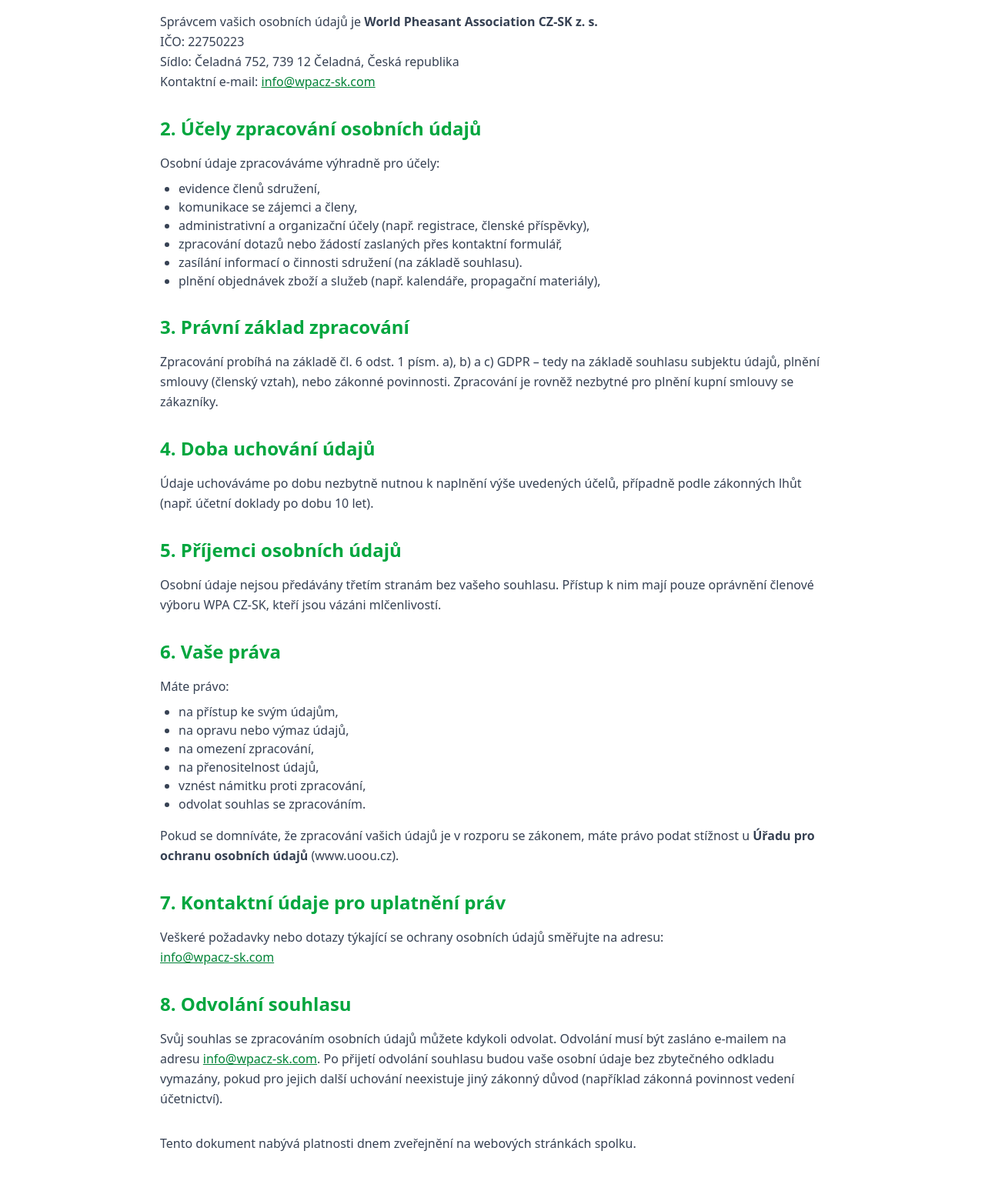
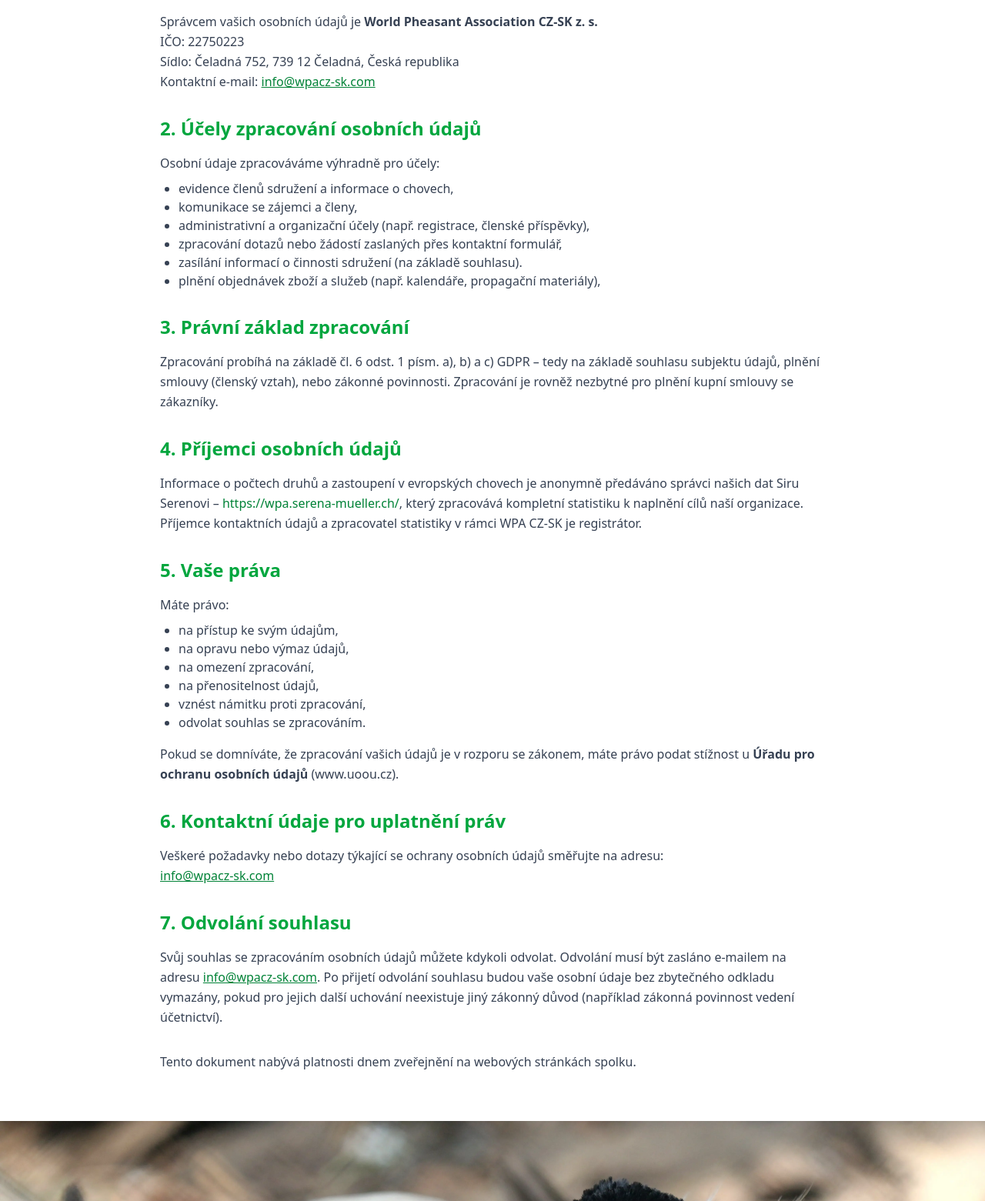
Before and after one commit to matus-kocik/wpa-cz-sk, a Django app: page /gdpr/ in a window 1280 px wide. Shown: the part 845-2406 px from the top of the page at 77% size. Run offline with Django 5.2, Linux system fonts and the light colour scheme; some libraries are stand-ins or nearby versions.

Commit message:
update terms gdpr and memterms

```diff
--- a/templates/gdpr.html
+++ b/templates/gdpr.html
@@ -21,7 +21,7 @@
             <h2 class="text-2xl font-semibold text-green-600 mt-8 mb-4">2. Účely zpracování osobních údajů</h2>
             <p class="text-gray-700 leading-relaxed mb-2">Osobní údaje zpracováváme výhradně pro účely:</p>
             <ul class="list-disc pl-6 mt-2 mb-4 text-gray-700">
-                <li>evidence členů sdružení,</li>
+                <li>evidence členů sdružení a informace o chovech,</li>
                 <li>komunikace se zájemci a členy,</li>
                 <li>administrativní a organizační účely (např. registrace, členské příspěvky),</li>
                 <li>zpracování dotazů nebo žádostí zaslaných přes kontaktní formulář,</li>
@@ -33,17 +33,12 @@
                 Zpracování probíhá na základě čl. 6 odst. 1 písm. a), b) a c) GDPR – tedy na základě souhlasu subjektu údajů,
                 plnění smlouvy (členský vztah), nebo zákonné povinnosti. Zpracování je rovněž nezbytné pro plnění kupní smlouvy se zákazníky.
             </p>
-            <h2 class="text-2xl font-semibold text-green-600 mt-8 mb-4">4. Doba uchování údajů</h2>
+            <h2 class="text-2xl font-semibold text-green-600 mt-8 mb-4">4. Příjemci osobních údajů</h2>
             <p class="text-gray-700 leading-relaxed mb-4">
-                Údaje uchováváme po dobu nezbytně nutnou k naplnění výše uvedených účelů, případně podle zákonných lhůt
-                (např. účetní doklady po dobu 10 let).
+                Informace o počtech druhů a zastoupení v evropských chovech je anonymně předáváno správci našich dat Siru Serenovi –
+                <a href="https://wpa.serena-mueller.ch/" target="_blank" rel="noopener" class="text-green-700 hover:underline">https://wpa.serena-mueller.ch/</a>, který zpracovává kompletní statistiku k naplnění cílů naší organizace. Příjemce kontaktních údajů a zpracovatel statistiky v rámci WPA CZ-SK je registrátor.
             </p>
-            <h2 class="text-2xl font-semibold text-green-600 mt-8 mb-4">5. Příjemci osobních údajů</h2>
-            <p class="text-gray-700 leading-relaxed mb-4">
-                Osobní údaje nejsou předávány třetím stranám bez vašeho souhlasu. Přístup k nim mají pouze oprávnění členové výboru
-                WPA CZ-SK, kteří jsou vázáni mlčenlivostí.
-            </p>
-            <h2 class="text-2xl font-semibold text-green-600 mt-8 mb-4">6. Vaše práva</h2>
+            <h2 class="text-2xl font-semibold text-green-600 mt-8 mb-4">5. Vaše práva</h2>
             <p class="text-gray-700 leading-relaxed mb-2">Máte právo:</p>
             <ul class="list-disc pl-6 mt-2 mb-4 text-gray-700">
                 <li>na přístup ke svým údajům,</li>
@@ -57,13 +52,13 @@
                 Pokud se domníváte, že zpracování vašich údajů je v rozporu se zákonem, máte právo podat stížnost u
                 <strong>Úřadu pro ochranu osobních údajů</strong> (www.uoou.cz).
             </p>
-            <h2 class="text-2xl font-semibold text-green-600 mt-8 mb-4">7. Kontaktní údaje pro uplatnění práv</h2>
+            <h2 class="text-2xl font-semibold text-green-600 mt-8 mb-4">6. Kontaktní údaje pro uplatnění práv</h2>
             <p class="text-gray-700 leading-relaxed mb-4">
                 Veškeré požadavky nebo dotazy týkající se ochrany osobních údajů směřujte na adresu:
                 <br>
                 <a href="mailto:info@wpacz-sk.com" class="text-green-700 underline">info@wpacz-sk.com</a>
             </p>
-            <h2 class="text-2xl font-semibold text-green-600 mt-8 mb-4">8. Odvolání souhlasu</h2>
+            <h2 class="text-2xl font-semibold text-green-600 mt-8 mb-4">7. Odvolání souhlasu</h2>
             <p class="text-gray-700 leading-relaxed mb-4">
                 Svůj souhlas se zpracováním osobních údajů můžete kdykoli odvolat. Odvolání musí být zasláno e-mailem na adresu
                 <a href="mailto:info@wpacz-sk.com" class="text-green-700 underline">info@wpacz-sk.com</a>.
```
Also changed, not shown: templates/membership_terms.html (+4 -3 lines), static/css/styles.css.
